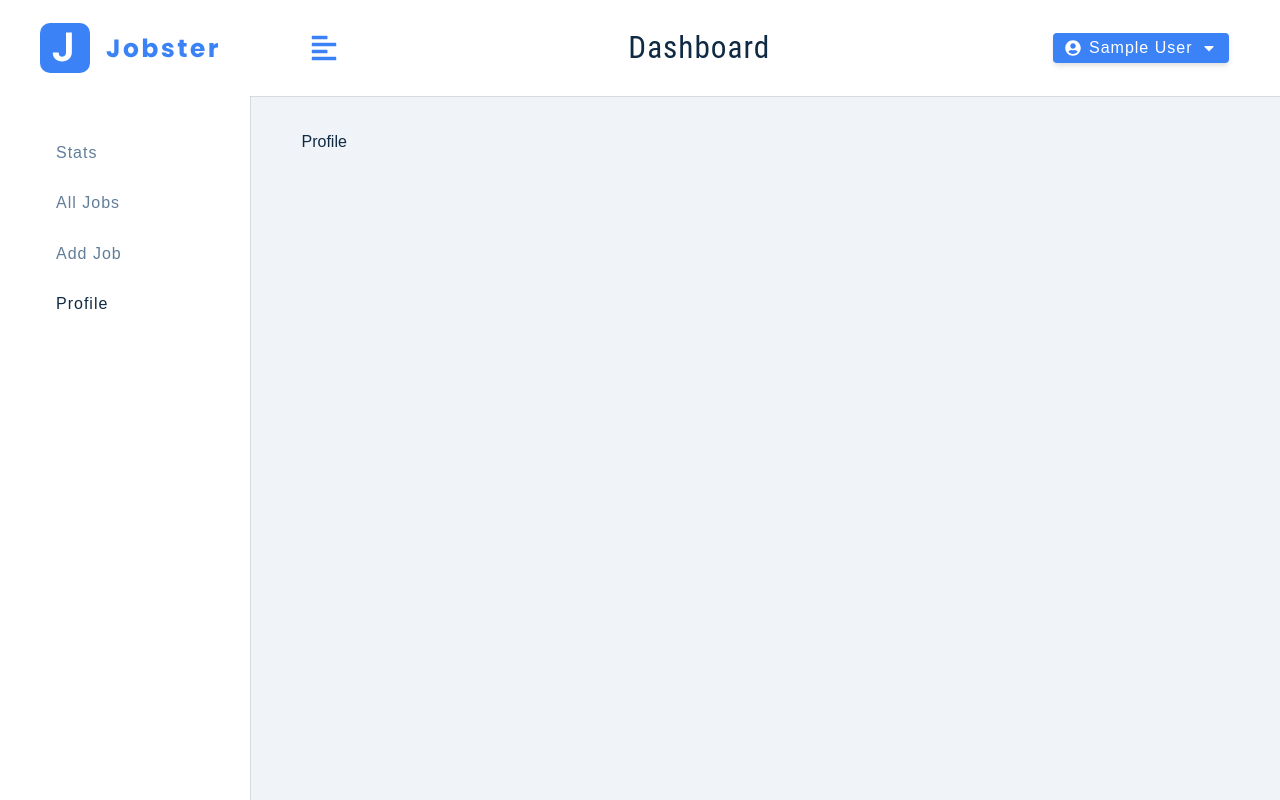
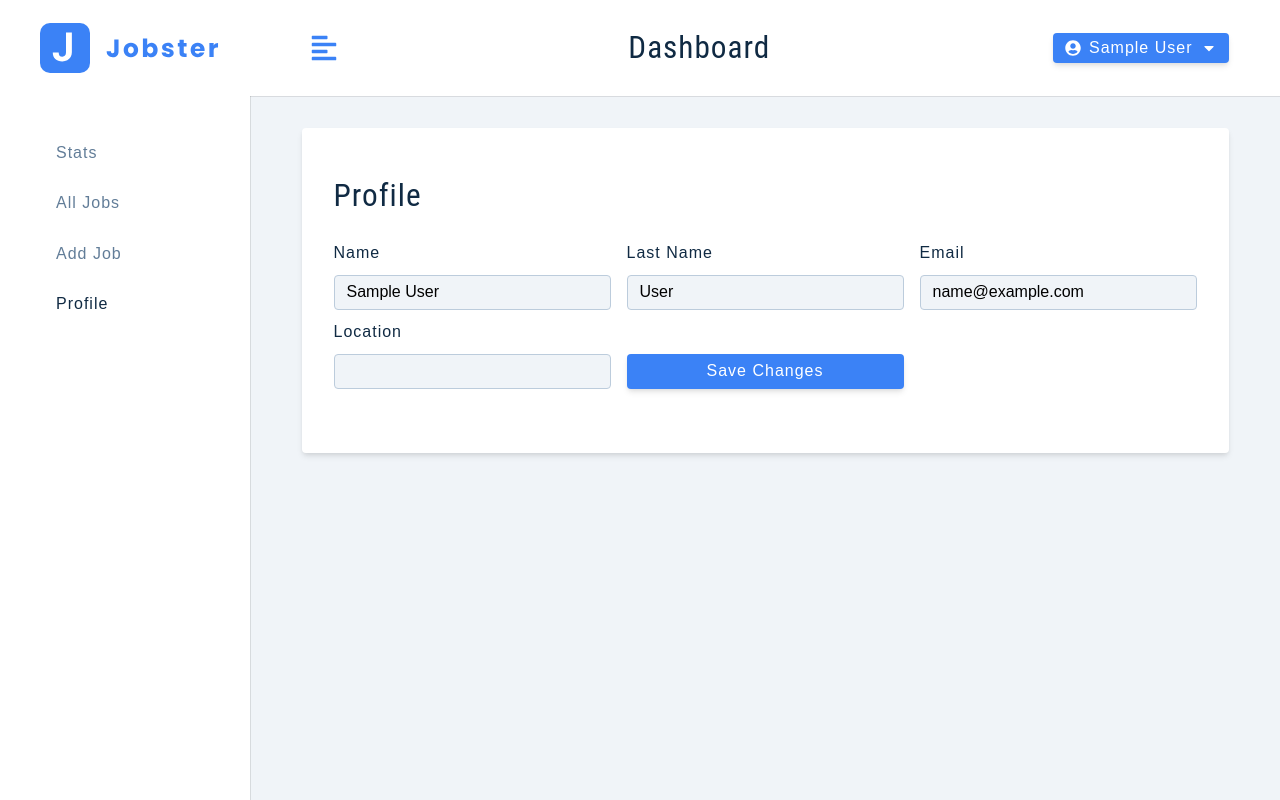
Before and after one commit to ciandre1976/jobstar, a React (Vite) app: page /profile in a window 1280 px wide. Built offline with nearby package versions, Linux system fonts and the light colour scheme; sample sign-in values are in the browser's storage.

Commit message:
profilepage

```diff
--- a/src/Pages/dashboard/Profile.jsx
+++ b/src/Pages/dashboard/Profile.jsx
@@ -1,6 +1,73 @@
+import { useState } from "react";
+import FormRow from "../../comps/formRow";
+import Wrapper from "../../assets/wrappers/DashboardFormPage";
+import { useDispatch, useSelector } from "react-redux";
+import { toast } from "react-toastify";
+import { updateUser } from "../../features/user/userSlice";
 
 export default function Profile() {
+  const { isLoading, user } = useSelector((store) => store.user);
+  const dispatch = useDispatch();
+
+  const [userData, setUserData] = useState({
+    name: user?.name || "",
+    email: user?.email || "",
+    lastName: user?.lastName || "",
+    location: user?.location || "",
+  });
+
+  const handleSubmit = (e) => {
+    e.preventDefault();
+    const { name, email, lastName, location } = userData;
+
+    if (!name || !email || !lastName || !location) {
+      toast.error("Please Fill Out All Fields");
+      return;
+    }
+    dispatch(updateUser({ name, email, lastName, location }));
+  };
+
+  const handleChange = (e) => {
+    const name = e.target.name;
+    const value = e.target.value;
+    setUserData({ ...userData, [name]: value });
+  };
   return (
-    <div>Profile</div>
-  )
+    <Wrapper>
+      <form className="form" onSubmit={handleSubmit}>
+        <h3>profile</h3>
+
+        <div className="form-center">
+          <FormRow
+            type="text"
+            name="name"
+            value={userData.name}
+            handleChange={handleChange}
+          />
+          <FormRow
+            type="text"
+            labelText="last name"
+            name="lastName"
+            value={userData.lastName}
+            handleChange={handleChange}
+          />
+          <FormRow
+            type="email"
+            name="email"
+            value={userData.email}
+            handleChange={handleChange}
+          />
+          <FormRow
+            type="text"
+            name="location"
+            value={userData.location}
+            handleChange={handleChange}
+          />
+          <button className="btn btn-block" type="submit" disabled={isLoading}>
+            {isLoading ? "Please Wait..." : "save changes"}
+          </button>
+        </div>
+      </form>
+    </Wrapper>
+  );
 }
--- a/src/features/user/userSlice.js
+++ b/src/features/user/userSlice.js
@@ -14,6 +14,23 @@
   isSidebarOpen: false,
   user: getUserFromLocalStorage(),
 };
+
+export const updateUser = createAsyncThunk(
+  "user/updateUser",
+  async (user, thunkAPI) => {
+    try {
+      const resp = await customFetch.patch("/auth/updateUser", user, {
+        headers: {
+          authorization: `Bearer ${thunkAPI.getState().user.user.token}`,
+        },
+      });
+      return resp.data;
+    } catch (error) {
+      console.log(error.response);
+      return thunkAPI.rejectWithValue(error.response.data.msg);
+    }
+  }
+);
 
 export const registerUser = createAsyncThunk(
   "user/registerUser",
@@ -53,6 +70,21 @@
     },
   },
   extraReducers: {
+    [updateUser.pending]: (state) => {
+      state.isLoading = true;
+    },
+    [updateUser.fulfilled]: (state, { payload }) => {
+      const { user } = payload;
+      state.isLoading = false;
+      state.user = user;
+
+      AddUserToLocalStorage(user);
+      toast.success("User Updated");
+    },
+    [updateUser.rejected]: (state, { payload }) => {
+      state.isLoading = false;
+      toast.error(payload);
+    },
     [registerUser.pending]: (state) => {
       state.isLoading = true;
     },
@@ -84,4 +116,4 @@
   },
 });
 export default userSlice.reducer;
-export const { toggleSidebar,logoutUser } = userSlice.actions;
+export const { toggleSidebar, logoutUser } = userSlice.actions;
```
Also changed, not shown: src/features/job/jobSlice.js (added).
